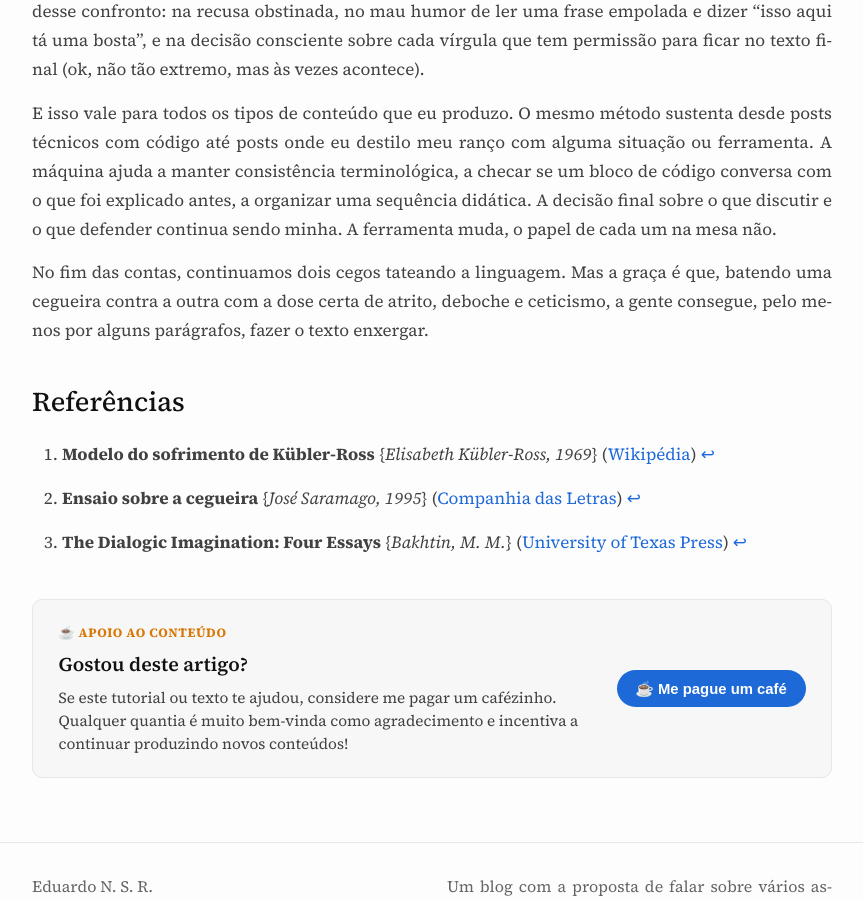
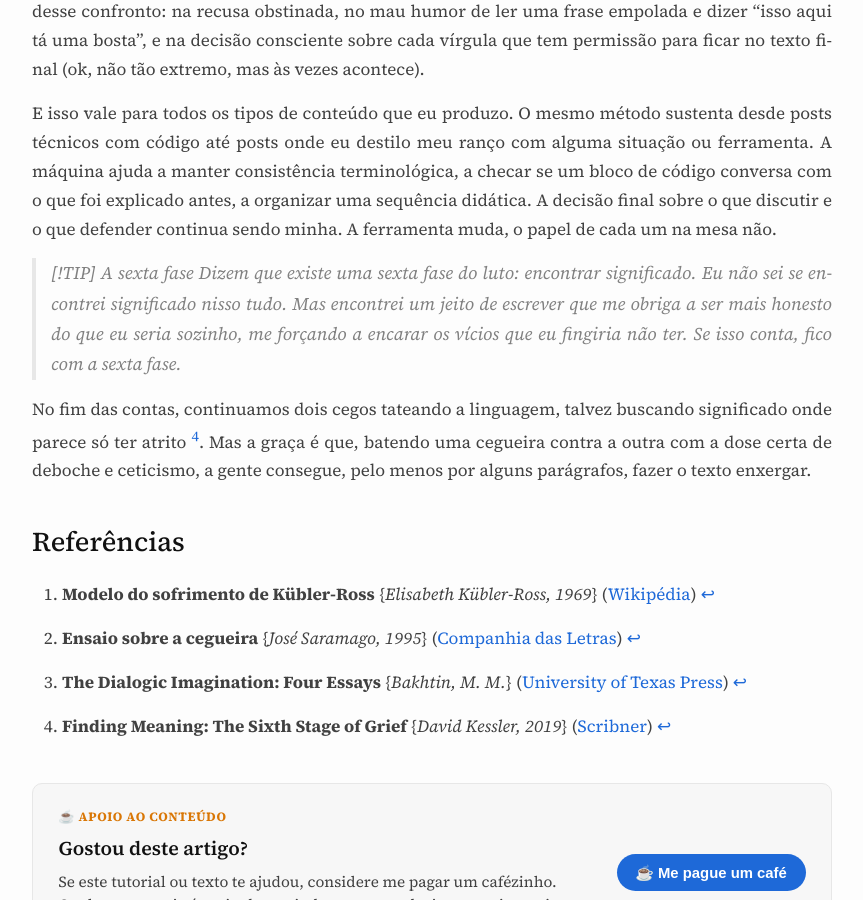
Before and after one commit to vndmtrx/vndmtrx.github.io, a Jekyll site: the page built from _posts/2026-09-04-ensaio-sobre-dois-cegos.md, in a window 1280 px wide and 900 px high, scrolled down 4661 px. Shown: the whole window, without its empty margins (208-1071 px from the left). Built offline with Jekyll 4.4.1, drawn with Linux system fonts in a browser that asks for light colours; nearby versions of some CDN libraries.

Commit message:
Ajustes...

```diff
--- a/_posts/2026-09-04-ensaio-sobre-dois-cegos.md
+++ b/_posts/2026-09-04-ensaio-sobre-dois-cegos.md
@@ -88,7 +88,10 @@ A autoria não mora na digitação; mora no **discernimento estético**. Mora no
 
 E isso vale para todos os tipos de conteúdo que eu produzo. O mesmo método sustenta desde posts técnicos com código até posts onde eu destilo meu ranço com alguma situação ou ferramenta. A máquina ajuda a manter consistência terminológica, a checar se um bloco de código conversa com o que foi explicado antes, a organizar uma sequência didática. A decisão final sobre o que discutir e o que defender continua sendo minha. A ferramenta muda, o papel de cada um na mesa não.
 
-No fim das contas, continuamos dois cegos tateando a linguagem. Mas a graça é que, batendo uma cegueira contra a outra com a dose certa de atrito, deboche e ceticismo, a gente consegue, pelo menos por alguns parágrafos, fazer o texto enxergar.
+> [!TIP] A sexta fase
+> Dizem que existe uma sexta fase do luto: encontrar significado. Eu não sei se encontrei significado nisso tudo. Mas encontrei um jeito de escrever que me obriga a ser mais honesto do que eu seria sozinho, me forçando a encarar os vícios que eu fingiria não ter. Se isso conta, fico com a sexta fase.
+
+No fim das contas, continuamos dois cegos tateando a linguagem, talvez buscando significado onde parece só ter atrito [^4]. Mas a graça é que, batendo uma cegueira contra a outra com a dose certa de deboche e ceticismo, a gente consegue, pelo menos por alguns parágrafos, fazer o texto enxergar.
 
 ## Referências
 
@@ -97,3 +100,5 @@ No fim das contas, continuamos dois cegos tateando a linguagem. Mas a graça é
 [^2]: **Ensaio sobre a cegueira** {*José Saramago, 1995*} ([Companhia das Letras](https://www.amazon.com.br/Ensaio-sobre-cegueira-Edi%C3%A7%C3%A3o-anos-ebook/dp/B0GKCC7T6L))
 
 [^3]: **Modelo do sofrimento de Kübler-Ross** {*Elisabeth Kübler-Ross, 1969*} ([Wikipédia](https://pt.wikipedia.org/wiki/Modelo_de_K%C3%BCbler-Ross))
+
+[^4]: **Finding Meaning: The Sixth Stage of Grief** {*David Kessler, 2019*} ([Scribner](https://www.amazon.com.br/Finding-Meaning-Sixth-Stage-English-ebook/dp/B07P5GCND6))
```
